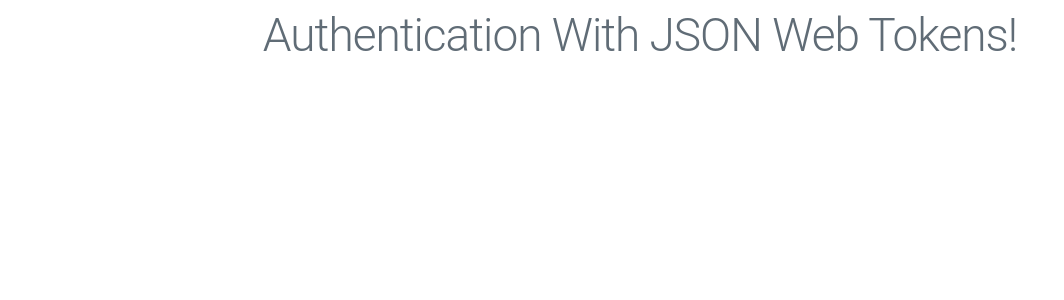
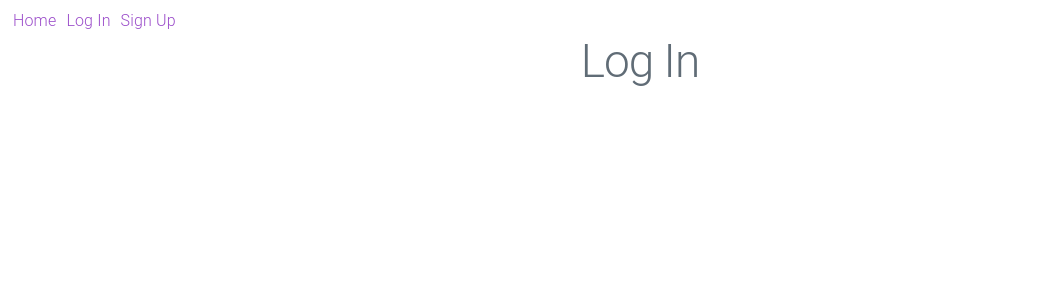
Before and after one commit to philuchansky/react-express-jwt, a React (Create React App) app in the folder client/: page /login in a window 1280 px wide. Shown: the top 300 px of the page, without its empty margins (0-1064 px from the left). Built offline with nearby package versions, Linux system fonts and the light colour scheme.

Commit message:
scaffold <Home />, <LogIn />, <SignUp />

```diff
--- a/client/src/App.js
+++ b/client/src/App.js
@@ -1,10 +1,25 @@
-import React, { Component } from 'react';
+import React, { Component } from 'react'
+import { Link, Route, Switch } from 'react-router-dom'
+
+import Home from './Home'
+import LogIn from './LogIn'
+import SignUp from './SignUp'
 
 class App extends Component {
   render() {
     return (
       <div className="App">
-        <h1>Authentication With JSON Web Tokens!</h1>
+        <div>
+          <Link to="/">Home</Link>
+          <Link to="/login">Log In</Link>
+          <Link to="/signup">Sign Up</Link>
+        </div>
+
+        <Switch>
+          <Route path="/login" component={LogIn} />
+          <Route path="/signup" component={SignUp} />
+          <Route exact path="/" component={Home} />
+        </Switch>
       </div>
     );
   }
--- /dev/null
+++ b/client/src/Home.jsx
@@ -0,0 +1,9 @@
+import React from 'react'
+
+export default (props) => {
+	return (
+		<div className="Home">
+			<h1>Authentication With JSON Web Tokens!</h1>
+		</div>
+	)
+}
--- /dev/null
+++ b/client/src/LogIn.jsx
@@ -0,0 +1,13 @@
+import React from 'react'
+
+class Login extends React.Component {
+	render() {
+		return (
+			<div className="Login">
+				<h1>Log In</h1>
+			</div>
+		)
+	}
+}
+
+export default Login
--- /dev/null
+++ b/client/src/SignUp.jsx
@@ -0,0 +1,13 @@
+import React from 'react'
+
+class SignUp extends React.Component {
+	render() {
+		return (
+			<div className="SignUp">
+				<h1>Sign Up</h1>
+			</div>
+		)
+	}
+}
+
+export default SignUp
--- a/client/src/styles.css
+++ b/client/src/styles.css
@@ -1,3 +1,7 @@
 h1 {
 	text-align: center;
 }
+
+a, button {
+	margin: 0 5px;
+}
```
